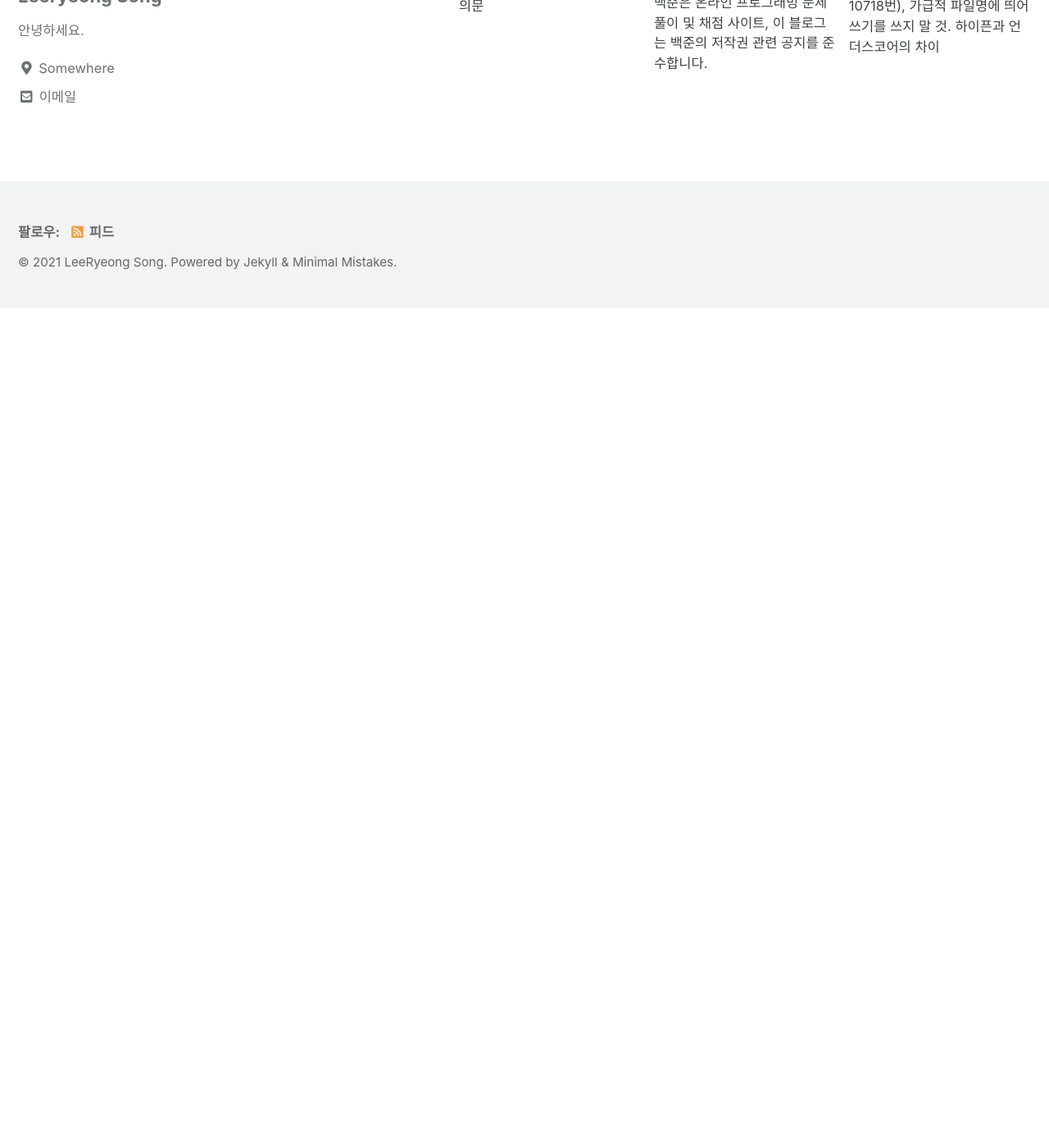
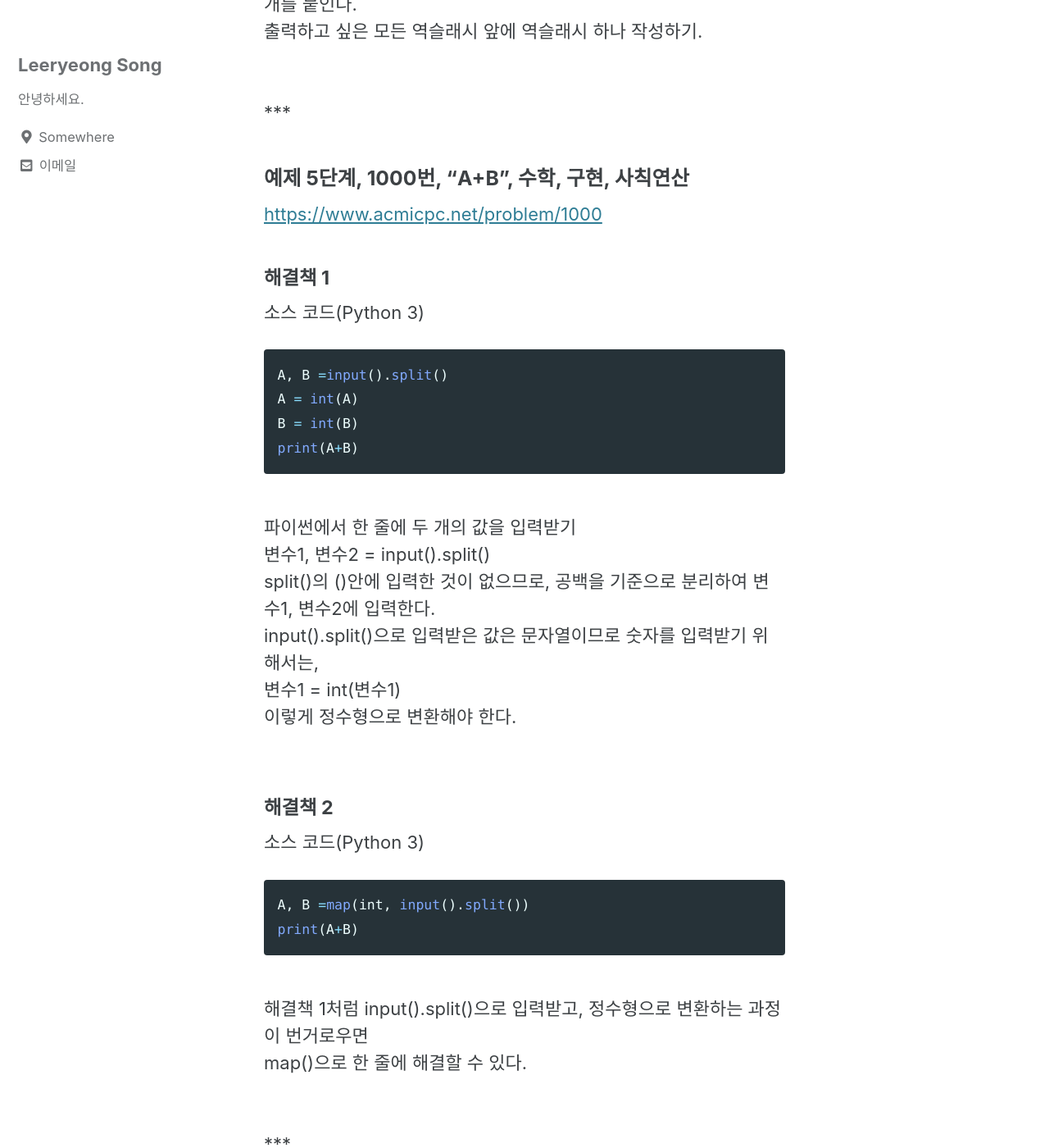
Before and after one commit to leeryeongsong/leeryeongsong.github.io, a Jekyll site: the page built from _posts/2021-07-05-baekjoon-step-by-step-python3-step1.md, in a window 1280 px wide and 1400 px high, scrolled down 4796 px. Shown: the whole window at 82% size. Built offline with Jekyll 4.4.1, drawn with Linux system fonts in a browser that asks for light colours; cached includes are drawn as plain includes; before the commit the page ends 5172 px from its top, so only the background shows below that; some of the changed text lies outside the part shown.

Commit message:
Update 2021-07-05-baekjoon-step-by-step-python3-step1.md

````diff
--- a/_posts/2021-07-05-baekjoon-step-by-step-python3-step1.md
+++ b/_posts/2021-07-05-baekjoon-step-by-step-python3-step1.md
@@ -1,6 +1,6 @@
 ---
 title:  "[1단계] 파이썬3으로 백준 단계별로 풀어보기- 입출력과 사칙연산"
-excerpt: "1단계 2557번, 10718번, 10171번, 10172번"
+excerpt: "1단계 2557번, 10718번, 10171번, 10172번, 1000번, 1001번"
 
 categories:
   - 백준
@@ -12,75 +12,76 @@ tags:
   - 구현
   - 입출력
   - 사칙연산
+  - 수학
 ---
-
+<br>
 백준의 저작권 안내에 따라
 문제 본문은 링크로 제공하고,
 소스 코드는 제가 작성한 소스 코드만을 사용합니다.
-
+<br>
 저는 Python 3 언어로 작성하고
 외부 에디터로 Visual Studio Code를 사용합니다.
-
+<br>
 1단계 작성 기간 : 2021년 7월 5일 ~
-
-
+<br>
+<br>
 ## 1단계, 입출력과 사칙연산
 <https://www.acmicpc.net/step/1>
 백준 사이트의 "단계별로 풀어보기" 문제 중 난이도 1단계 문제입니다.
 1단계에는 예제가 11개 있습니다.
 아래 소제목 이름은 (예제 n단계), (문제 번호), (문제 제목), (알고리즘 분류) 순서입니다.
-
-
-
+<br>
+<br>
+<br>
 ***
 ### 예제 1단계, 2557번, "Hello World", 구현
 <https://www.acmicpc.net/problem/2557>
-
+<br>
 소스 코드(Python 3)
 ```python
 print("Hello World!")
 ```
-
+<br>
  출력 print() 함수를 이용하는 간단한 예제입니다.
 대소문자, 문자 개수 등 정확하게 출력해야 정답을 맞출 수 있습니다.
 문제 설명 또는 예제 출력1을 복사하여 소스 코드에 작성하는 것을 추천합니다.
-
-
-
+<br>
+<br>
+<br>
 ***
 ### 예제 2단계, 10718번, "We love kriii", 구현
 <https://www.acmicpc.net/problem/10718>
-
+<br>
 소스 코드(Python 3)
 ```python
 print("강한친구 대한육군\n강한친구 대한육군")
 ```
-
+<br>
  예제 1단계 문제와 같이,
 출력 print() 함수를 이용하는 간단한 예제입니다.
 \n을 이용하면 줄 바꾸기가 가능합니다.
 한 줄씩 print() 함수를 사용해도 동일한 결과가 나옵니다.
-
-
-
+<br>
+<br>
+<br>
 ***
 ### 예제 3단계, 10171번, "고양이", 구현
 <https://www.acmicpc.net/problem/10171>
-
+<br>
 #### 해결책 1
 소스 코드(Python 3)
 ```python
 print("\    /\ \n )  ( ')\n(  /  )\n \(__)|")
 ```
-
+<br>
  예제 2단계 문제와 비슷하다.
 예제 출력 1을 복사해서 print() 함수에 넣고,
 줄이 바뀌어야 하는 곳에는 \\n를 넣은 다음, 소스 코드를 한 줄로 만든다.
-
+<br>
 이때, 고양이 오른쪽 귀에 해당하는 곳 /\에서, 이 역슬래시에 의해 \n이 제대로 작동되지 않는다(줄이 안 바뀌고 n이 출력된다).
 해결책으로 /\와 \n 사이에 띄어쓰기 한 칸을 넣어주면 된다.
-
-
+<br>
+<br>
 #### 해결책 2
 소스 코드(Python 3)
 ```python
@@ -89,27 +90,27 @@ print("""\    /\\
 (  /  )
  \(__)|""")
 ```
-
+<br>
  여러 줄로 이루어진 문자열 출력의 경우, 문자열의 시작과 끝에 '''(작은따옴표 3개) 또는 """(큰따옴표 3개)를 붙여도 해결된다. 문자열 안에 작은따옴표가 있으면 문자열 시작과 끝에 큰따옴표를 사용하고, 문자열 안에 큰따옴표가 있으면 문자열 시작과 끝에 작은따옴표를 사용한다. 만약 작은따옴표 안에 작은따옴표를 쓰고 싶으면, 작은따옴표 앞에 역슬래시를 붙이면 된다.
 소스 코드에서 첫 번째 줄의 역슬래시를 출력하기 위해 역슬래시를 한 개 더 써줘야 한다.
-
-
-
+<br>
+<br>
+<br>
 ***
 ### 예제 4단계, 10172번, "개", 구현
 <https://www.acmicpc.net/problem/10172>
-
+<br>
 #### 해결책 1
 소스 코드(Python 3)
 ```python
 print("|\_/|\n|q p|   /}\n( 0 )\"\"\"\ \n|\"^\"`    |\n||_/=\\\\__|")
 ```
-
+<br>
  예제 3단계의 해결책 1과 비슷하다. print() 한 줄로 만들기.
 줄 바뀌는 곳에 \n, 그리고 출력하고 싶은 모든 큰따옴표와 역슬래시 앞에 역슬래시 넣어주면 된다.
-즉, 역슬래시 2개를 연속해서 출력하고 싶으면 \\\\ 이렇게 4개를 작성할 것.
-
-
+즉, 역슬래시 2개를 연속해서 출력하고 싶으면 \\\\\\\\ 이렇게 4개를 작성할 것.
+<br>
+<br>
 #### 해결책 2
 소스 코드(Python 3)
 ```python
@@ -119,7 +120,69 @@ print('''|\_/|
 |"^"`    |
 ||_/=\\\\__|''')
 ```
-
+<br>
  예제 3단계의 해결책 2와 비슷하다. 여러 줄의 문자열 출력하기.
 문자열 안에 큰따옴표가 있으니까 문자열의 시작과 끝에 작은따옴표 3개를 붙인다.
 출력하고 싶은 모든 역슬래시 앞에 역슬래시 하나 작성하기.
+<br>
+<br>
+<br>
+***
+### 예제 5단계, 1000번, "A\+B", 수학, 구현, 사칙연산
+<https://www.acmicpc.net/problem/1000>
+<br>
+#### 해결책 1
+소스 코드(Python 3)
+```python
+A, B =input().split()
+A = int(A)
+B = int(B)
+print(A+B)
+```
+<br>
+파이썬에서 한 줄에 두 개의 값을 입력받기
+변수1, 변수2 = input().split()
+split()의 ()안에 입력한 것이 없으므로, 공백을 기준으로 분리하여 변수1, 변수2에 입력한다.
+<br>
+input().split()으로 입력받은 값은 문자열이므로
+숫자를 입력받기 위해서는,
+변수1 = int(변수1)
+이렇게 정수형으로 변환해야 한다.
+<br>
+<br>
+#### 해결책 2
+소스 코드(Python 3)
+```python
+A, B =map(int, input().split())
+print(A+B)
+```
+<br>
+해결책 1처럼 input().split()으로 입력받고, 정수형으로 변환하는 과정이 번거로우면
+map()으로 한 줄에 해결할 수 있다.
+<br>
+<br>
+<br>
+***
+### 예제 6단계, 1001번, "A\-B", 수학, 구현, 사칙연산
+<https://www.acmicpc.net/problem/1001>
+<br>
+#### 해결책 1
+소스 코드(Python 3)
+```python
+A, B =input().split()
+A = int(A)
+B = int(B)
+print(A-B)
+```
+<br>
+예제 5단계의 \+를 \-로 바꿔주면 된다.
+<br>
+<br>
+#### 해결책 2
+소스 코드(Python 3)
+```python
+A, B =map(int, input().split())
+print(A-B)
+```
+<br>
+예제 5단계의 \+를 \-로 바꿔주면 된다.
````
